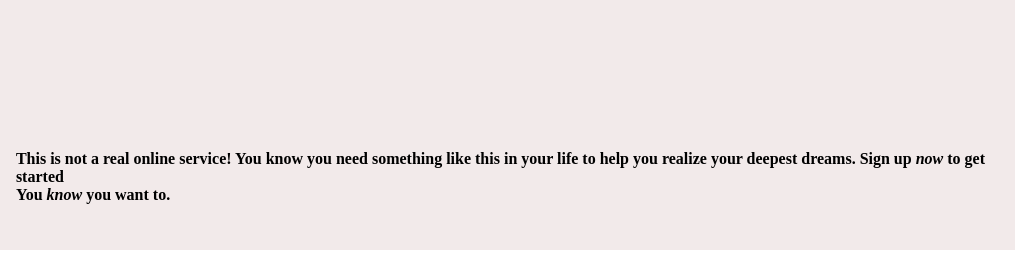
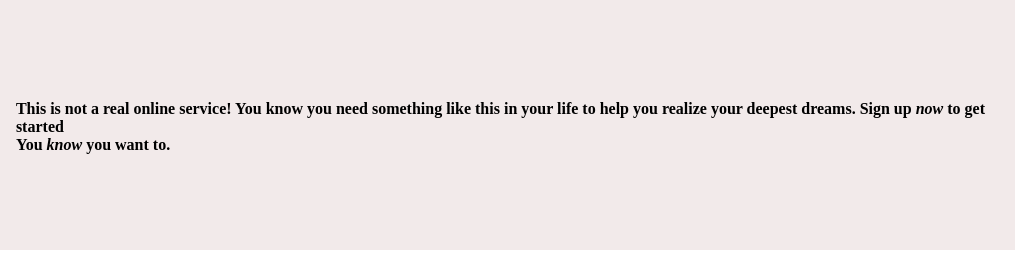
Before and after one commit to kojokwakye/odin-s-sign-up-page, a plain HTML site: page index.html in a window 1280 px wide. Shown: the top 272 px of the page, 265-1280 px from the left. Drawn offline with Linux system fonts and the light colour scheme.

Commit message:
final changes

```diff
--- a/style.css
+++ b/style.css
@@ -54,15 +54,15 @@ body {
     text-align: center;
 }
 
-.info {
-    padding-top: 150px;
+.top.text-area {
+    padding-top: 100px;
 }
 
 .text-area {
     background-color: #bc8f8f30;
     font-weight: bold;
+    height: 250px;
     padding: 0 20px;
-    height: 250px;
 }
 
 .form-header {
@@ -85,6 +85,7 @@ button {
     padding: 10px 20px;
     background-color: #596D48;
     color: white;
+    margin-bottom: 10px;
 }
 
 input.focus {
```
